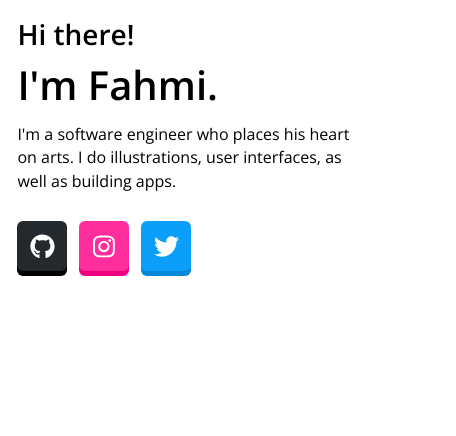
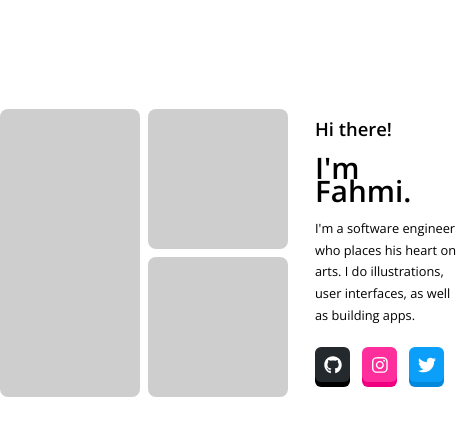
Before and after one commit to afahmip/afahmip.com, a Gatsby site: page / in a window 390 px wide. Shown: the whole page, 456 px wide, since content can reach past the window. Built offline with nearby package versions, Linux system fonts and the light colour scheme; Gatsby itself is replaced by a stand-in of ours.

Commit message:
Add header pic layouts

```diff
--- a/src/components/layout.js
+++ b/src/components/layout.js
@@ -31,13 +31,7 @@ const Layout = ({ children }) => {
   return (
     <>
       {/* <Header siteTitle={data.site.siteMetadata.title} /> */}
-      <div
-        style={{
-          margin: `0 auto`,
-          maxWidth: 960,
-          padding: `0 1.0875rem 1.45rem`,
-        }}
-      >
+      <div className="layout">
         <main>{children}</main>
         {/* <footer>
           © {new Date().getFullYear()}, Built with
--- a/src/pages/index.js
+++ b/src/pages/index.js
@@ -9,6 +9,14 @@ import '../styles/main.scss'
 const IndexPage = () => (
   <Layout>
     <div className="header">
+      <div className="header-pics">
+        <div className="header-pic-long"></div>
+        <div className="header-pic-long">
+          <div className="header-pic-square"></div>
+          <div className="header-pic-square"></div>
+        </div>
+      </div>
+      <div>
         <h2>Hi there!</h2>
         <h1>I'm Fahmi.</h1>
         <p>I'm a software engineer who places his heart on arts. I do illustrations, user interfaces, as well as building apps.</p>
@@ -24,6 +32,7 @@ const IndexPage = () => (
           </button>
         </div>
       </div>
+    </div>
   </Layout>
 )
 
--- a/src/styles/main.scss
+++ b/src/styles/main.scss
@@ -5,14 +5,27 @@
   color: black;
 }
 
+.layout {
+  max-width: 960px;
+  margin: 0 auto;
+  padding-top: 12vh;
+}
+
 .header {
+  display: flex;
+  max-width: 700px;
+  margin: 0 auto;
   h2 {
-    font-size: 1.75rem;
+    font-size: 1.7rem;
     font-weight: 600;
   }
   h1 {
     font-size: 2.5rem;
     font-weight: 600;
+  }
+  p {
+    font-size: 1rem;
+    line-height: 1.75rem;
   }
 }
 
@@ -22,6 +35,29 @@
   button {
     margin-right: 12px;
   }
+}
+
+.header-pics {
+  display: flex;
+  margin-right: 40px;
+}
+
+.header-pic-long {
+  height: calc(400px + 8px);
+  width: 200px;
+  border-radius: 8px;
+  &:first-child {
+    margin: 8px 0 8px 0;
+    background-color: rgb(206, 206, 206);
+  }
+}
+
+.header-pic-square {
+  background-color: rgb(206, 206, 206);
+  width: 200px;
+  height: 200px;
+  border-radius: 8px;
+  margin: 8px;
 }
 
 .btn {
@@ -83,3 +119,41 @@
     }
   }
 }
+
+@media screen and (max-width: 900px) {
+  .header {
+    max-width: 550px;
+    h2 {
+      font-size: 1.15rem;
+      margin-bottom: 0.5rem;
+    }
+    h1 {
+      font-size: 1.85rem;
+      margin: 1rem 0;
+    }
+    p {
+      font-size: 0.8rem;
+      line-height: 1.35rem;
+      margin-bottom: 1rem;
+    }
+  }
+
+  $header-width: 140px;
+  .header-pics {
+    margin-right: 35px;
+  }
+  .header-pic-long {
+    width: $header-width;
+    height: calc(#{$header-width} * 2 + 8px);
+  }
+  .header-pic-square {
+    width: $header-width;
+    height: $header-width;
+  }
+
+  .btn {
+    height: 35px;
+    width: 35px;
+    font-size: 18px;
+  }
+}
```
Lines whose indentation alone changed are shown as unchanged.
